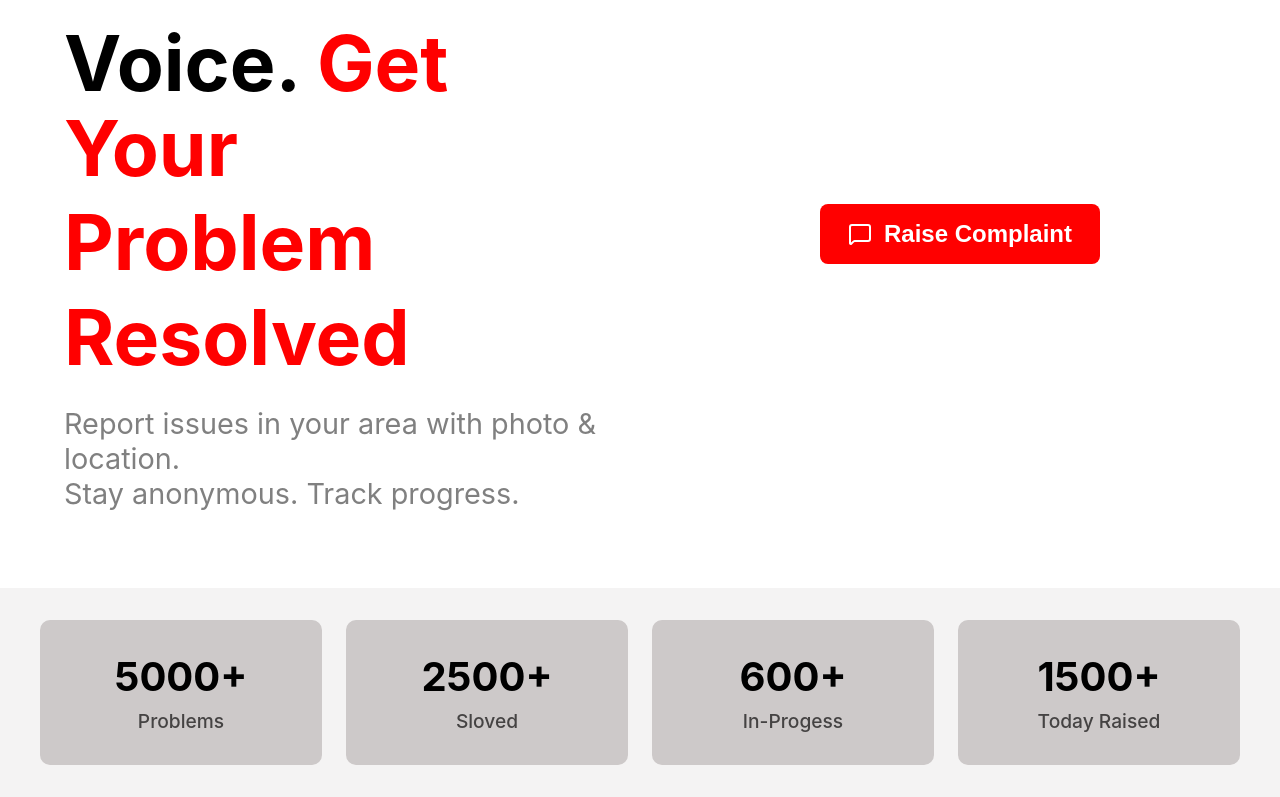
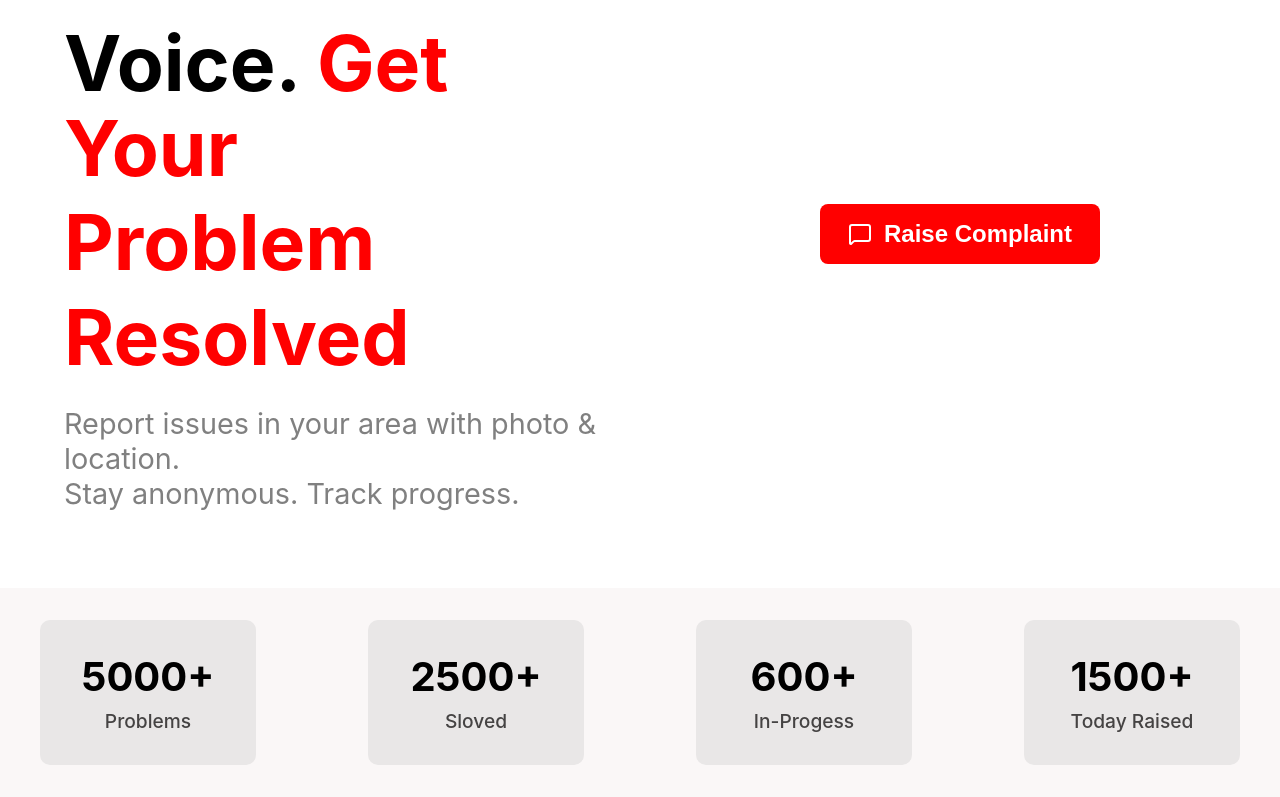
Before and after one commit to SubhashRelangi/RiseVoice, a React (Create React App) app in the folder frontend/: page / in a window 1280 px wide. Shown: the part 200-997 px from the top of the page. Built offline with nearby package versions, Linux system fonts and the light colour scheme.

Commit message:
style: Refine Dashboard component styling

```diff
--- a/frontend/src/StyleSheets/Dashboard.css
+++ b/frontend/src/StyleSheets/Dashboard.css
@@ -1,5 +1,5 @@
 .DashboardDiv {
-    background-color: #f4f3f3;
+    background-color: #faf7f7;
     width: 100%;
     padding: 2rem 1rem;
     display: flex;
@@ -10,15 +10,16 @@
 
 .DashboardContainer {
     display: grid;
-    grid-template-columns: repeat(4, 1fr); /* Default: 4 per row */
-    gap: 1.5rem;
+    grid-template-columns: repeat(4, 1fr);
+    /* Default: 4 per row */
+    gap: 7rem;
     width: 100%;
     max-width: 1200px;
 }
 
 /* Card */
 .DashboardContent {
-    background-color: #cdc9c9;
+    background-color: #e9e7e7;
     border-radius: 10px;
     padding: 2rem 1rem;
     display: flex;
@@ -35,7 +36,8 @@
 }
 
 /* Text */
-.Heading, .Para {
+.Heading,
+.Para {
     margin: 0;
 }
 
@@ -55,6 +57,7 @@
 @media (max-width: 1199px) {
     .DashboardContainer {
         grid-template-columns: repeat(2, 1fr);
+        gap: 4rem;
     }
 }
 
@@ -62,5 +65,7 @@
 @media (max-width: 480px) {
     .DashboardContainer {
         grid-template-columns: 1fr;
+        gap: 1rem;
+
     }
 }
```
